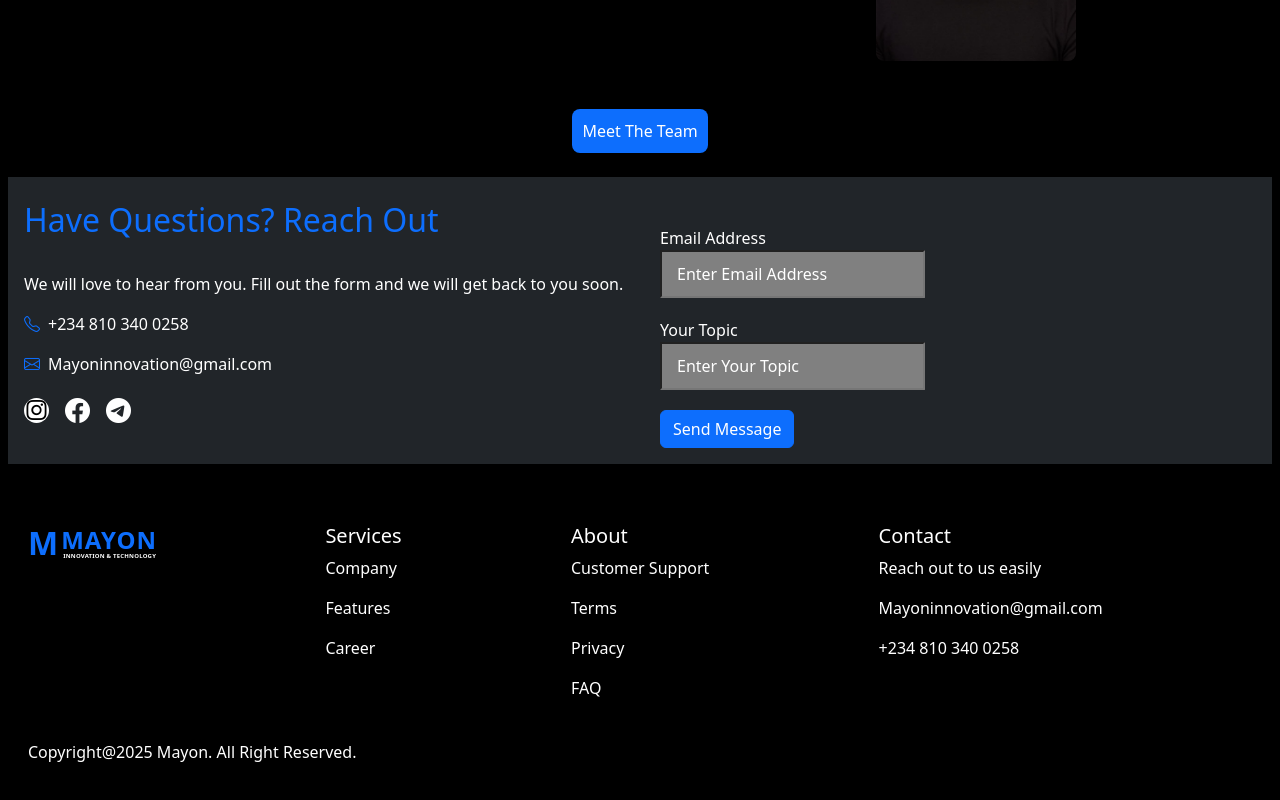
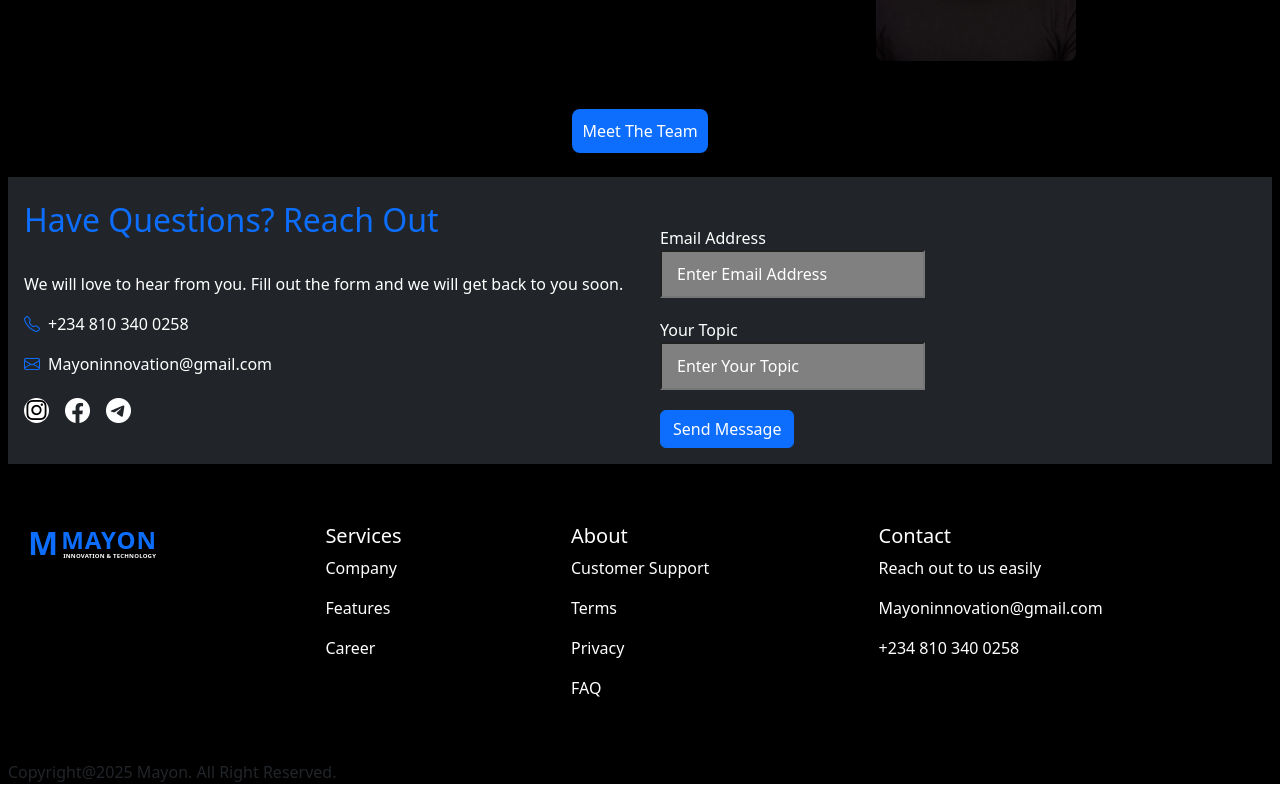
Before and after one commit to Azeezbank/mayon, a Next.js app: page / in a window 1280 px wide. Shown: the part 3630-4430 px from the top of the page. Built offline with nearby package versions, Linux system fonts and the light colour scheme.

Commit message:
Update page.tsx

```diff
--- a/src/app/page.tsx
+++ b/src/app/page.tsx
@@ -371,8 +371,9 @@ const Nav = () => {
                                 <p>+234 810 340 0258</p>
                             </div>
                         </div>
-                        <p className="pt-4">Copyright@2025 Mayon. All Right Reserved.</p>
+
                     </footer>
+                    <p className="pt-4">Copyright@2025 Mayon. All Right Reserved.</p>
                 </div>
             </div>
         </>
```
